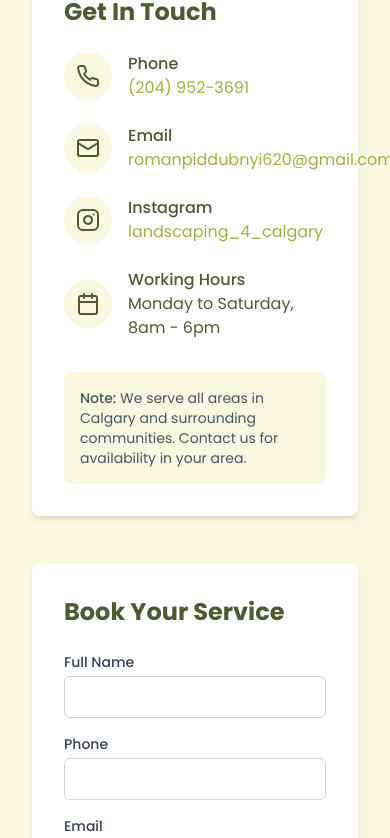
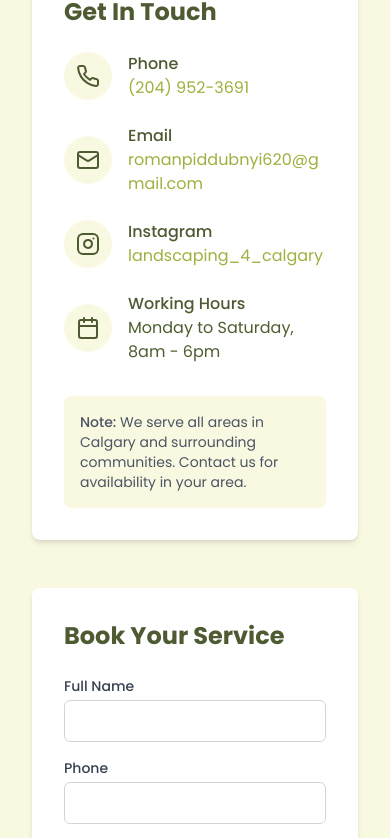
Before and after one commit to alexdark2142/eco-yard-care-web, a React (Vite) app: page / in a window 390 px wide. Shown: the part 7037-7875 px from the top of the page. Built offline with nearby package versions, Linux system fonts and the light colour scheme.

Commit message:
Fix contact email display
Ensure email wraps correctly in the "Get In Touch" block on mobile.

```diff
--- a/src/components/Contact.tsx
+++ b/src/components/Contact.tsx
@@ -1,4 +1,3 @@
-
 import React, { useState } from 'react';
 import { Phone, Mail, Instagram, Calendar } from 'lucide-react';
 import { Button } from "@/components/ui/button";
@@ -20,10 +19,10 @@ const ContactItem = ({
       <div className="p-3 bg-brand-cream rounded-full">
         <Icon className="text-brand-dark-green" size={24} />
       </div>
-      <div>
+      <div className="max-w-full overflow-hidden">
         <h3 className="font-medium text-brand-dark-green">{title}</h3>
         {link ? (
-          <a href={link} className="text-brand-light-green hover:underline">{content}</a>
+          <a href={link} className="text-brand-light-green hover:underline break-all">{content}</a>
         ) : (
           <p>{content}</p>
         )}
```
